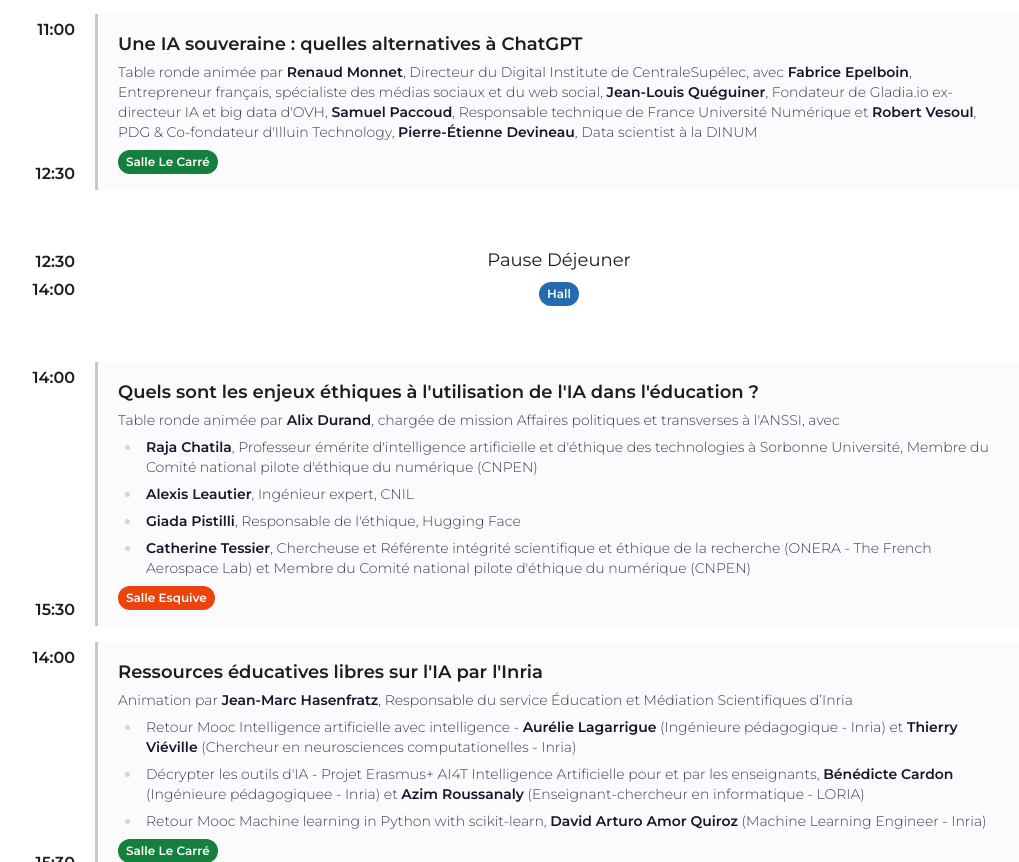
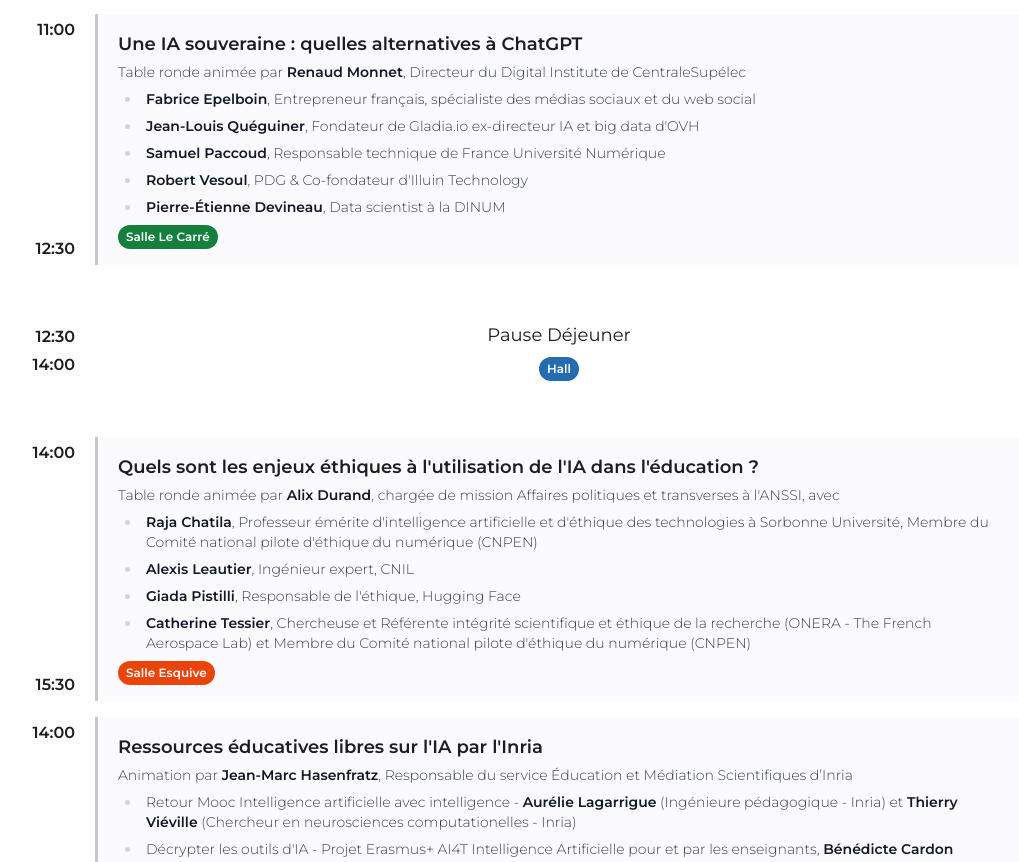
Before and after one commit to openfun/conf2023-landingpage, a Next.js app: page / in a window 1280 px wide. Shown: the part 5280-6142 px from the top of the page, without its empty margins (113-1132 px from the left). Built offline with nearby package versions, Linux system fonts and the light colour scheme.

Commit message:
wip speakers

```diff
--- a/components/agenda.tsx
+++ b/components/agenda.tsx
@@ -170,7 +170,12 @@ const AGENDA_THURSDAY: AgendaSlot[] = [
   {
     title: "Une IA souveraine : quelles alternatives à ChatGPT",
     description: `
-Table ronde animée par **Renaud Monnet**, Directeur du Digital Institute de CentraleSupélec, avec **Fabrice Epelboin**, Entrepreneur français, spécialiste des médias sociaux et du web social, **Jean-Louis Quéguiner**, Fondateur de Gladia.io ex-directeur IA et big data d'OVH, **Samuel Paccoud**, Responsable technique de France Université Numérique et **Robert Vesoul**, PDG & Co-fondateur d'Illuin Technology, **Pierre-Étienne Devineau**, Data scientist à la DINUM
+Table ronde animée par **Renaud Monnet**, Directeur du Digital Institute de CentraleSupélec
+- **Fabrice Epelboin**, Entrepreneur français, spécialiste des médias sociaux et du web social
+- **Jean-Louis Quéguiner**, Fondateur de Gladia.io ex-directeur IA et big data d'OVH
+- **Samuel Paccoud**, Responsable technique de France Université Numérique
+- **Robert Vesoul**, PDG & Co-fondateur d'Illuin Technology
+- **Pierre-Étienne Devineau**, Data scientist à la DINUM
     `,
     start: "11:00",
     end: "12:30",
```
